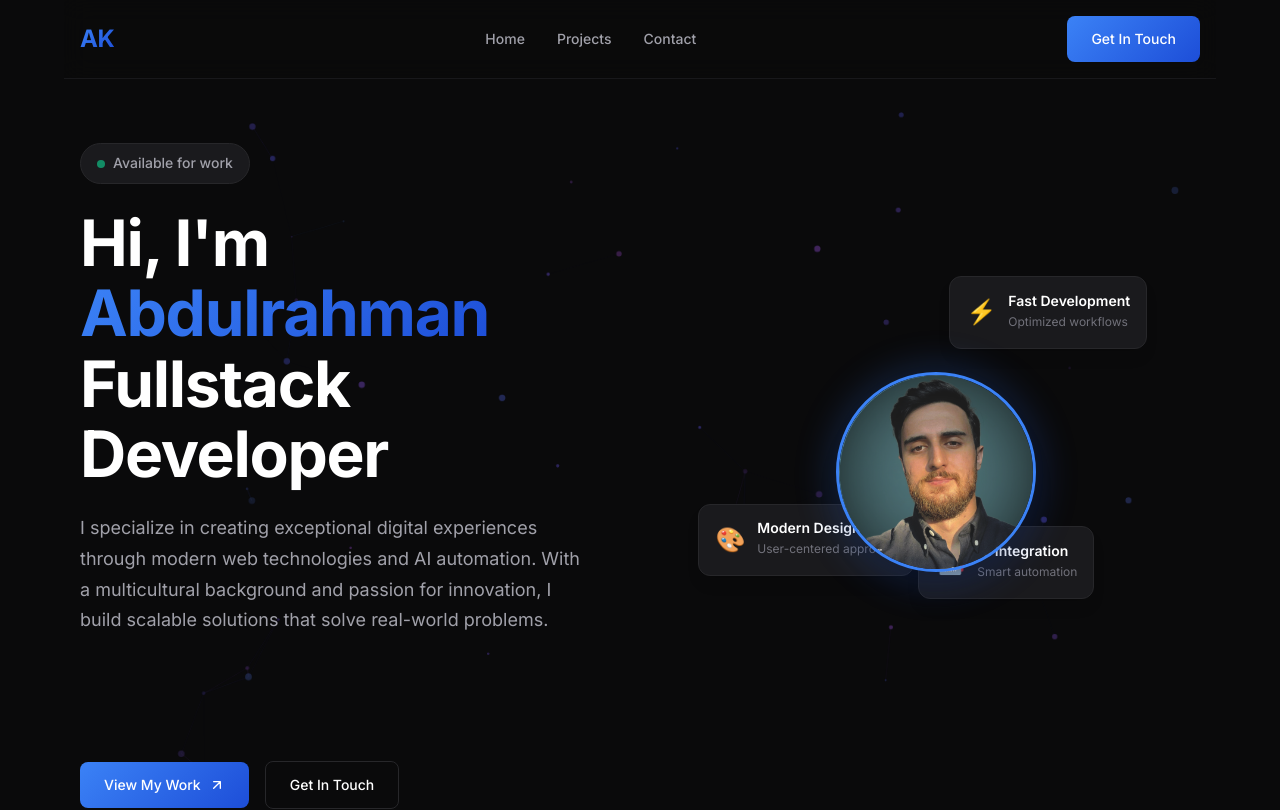
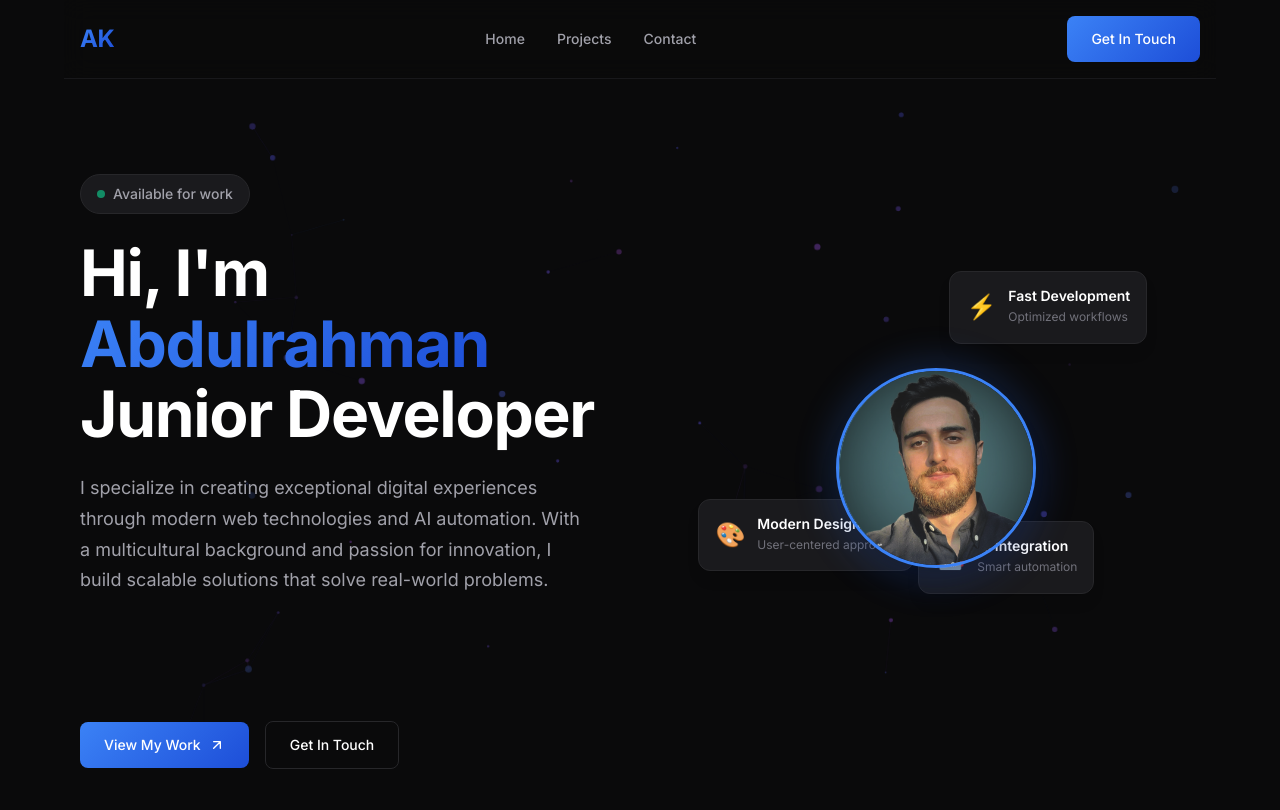
Before and after one commit to BedoKharboutli/Portfolio-V2, a React (Vite) app: page / in a window 1280 px wide. Shown: the top 810 px of the page. Built offline with nearby package versions, Linux system fonts and the light colour scheme.

Commit message:
feat/small-fix

```diff
--- a/src/components/hero/Hero.jsx
+++ b/src/components/hero/Hero.jsx
@@ -20,7 +20,7 @@ export default function Hero() {
           <h1 className='hero-title'>
             Hi, I'm <span className='gradient-text'>Abdulrahman</span>
             <br />
-            Fullstack Developer
+            Junior Developer
           </h1>
 
           <p className='hero-description'>
```
